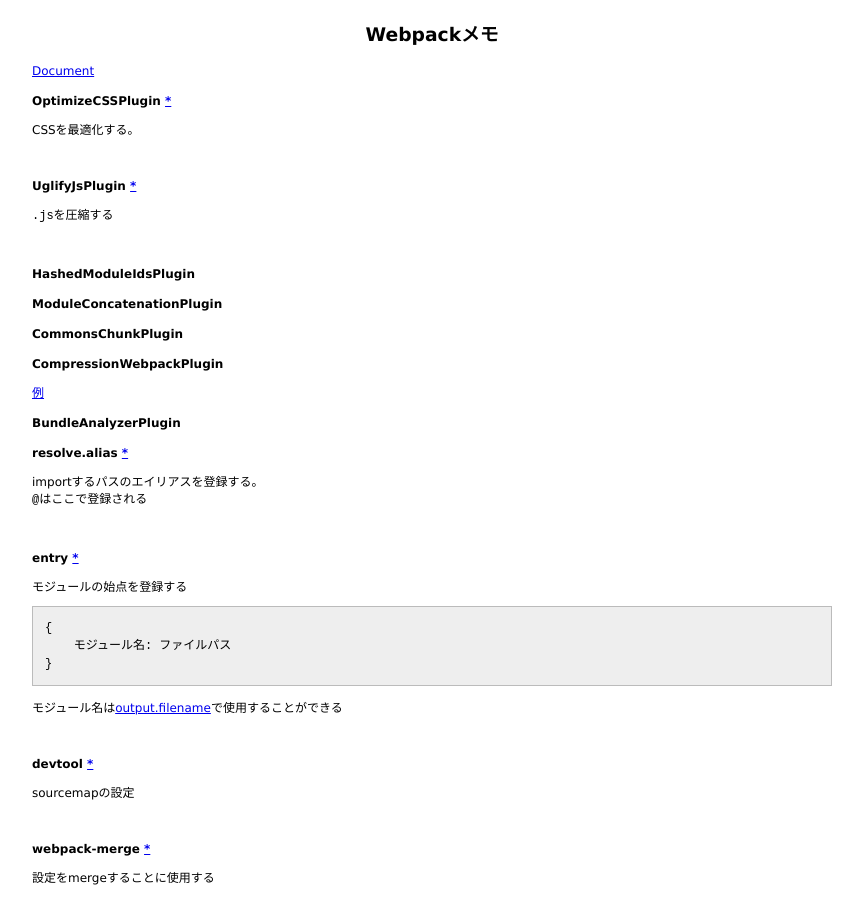
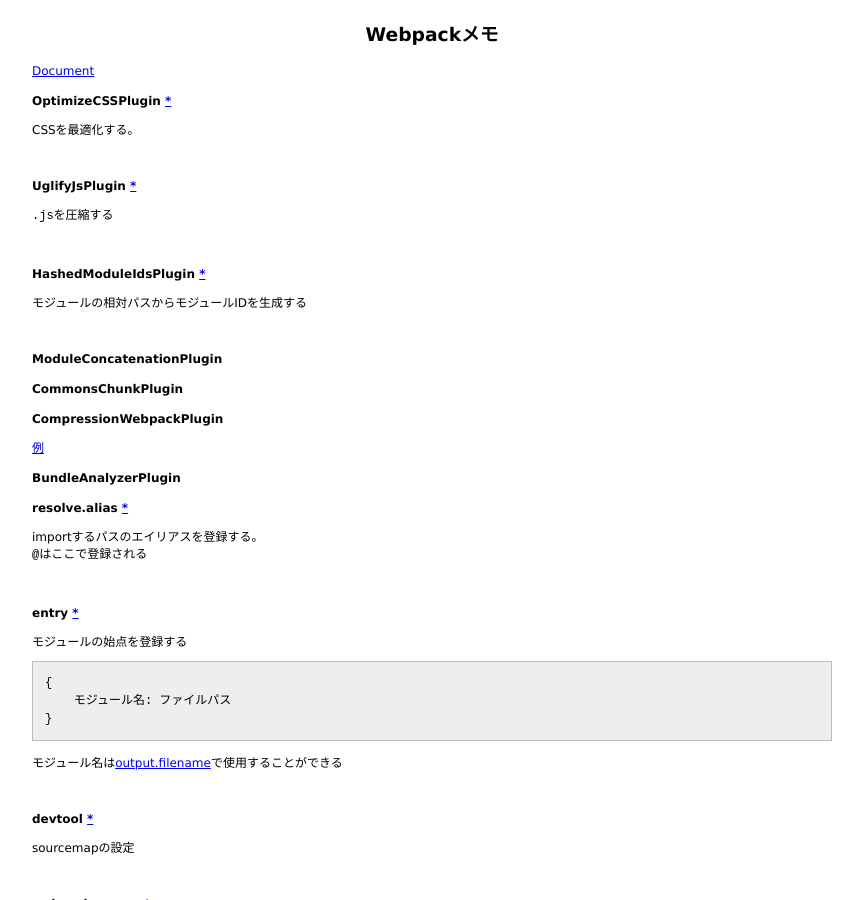
Before and after one commit to 38elements/38elements.github.com, a Jekyll site: the page built from _posts/2017-12-01-webpack.md, in a window 1280 px wide and 900 px high. Shown: the whole window, without its empty margins (208-1071 px from the left). Built offline with Jekyll 4.4.1, drawn with Linux system fonts in a browser that asks for light colours.

Commit message:
Update 2017-12-01-webpack.md

```diff
--- a/_posts/2017-12-01-webpack.md
+++ b/_posts/2017-12-01-webpack.md
@@ -16,7 +16,11 @@ CSSを最適化する。
 
 <br>
 
-#### HashedModuleIdsPlugin
+#### HashedModuleIdsPlugin [\*](https://webpack.js.org/plugins/hashed-module-ids-plugin/)
+
+モジュールの相対パスからモジュールIDを生成する
+
+<br>
 
 #### ModuleConcatenationPlugin
 
```
